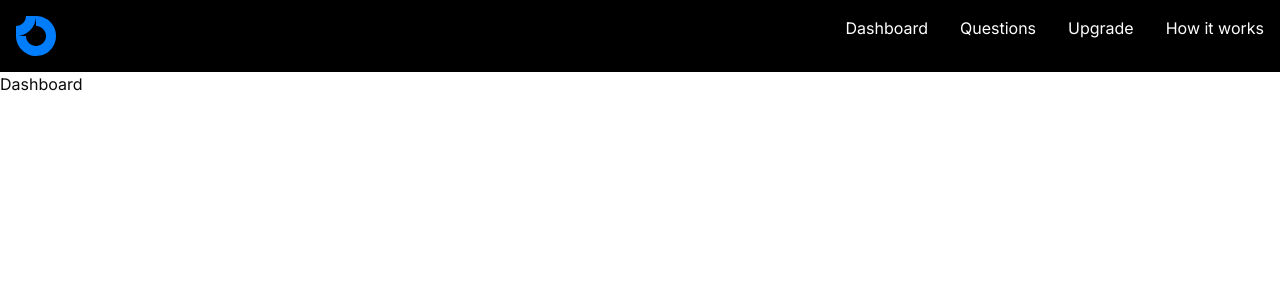
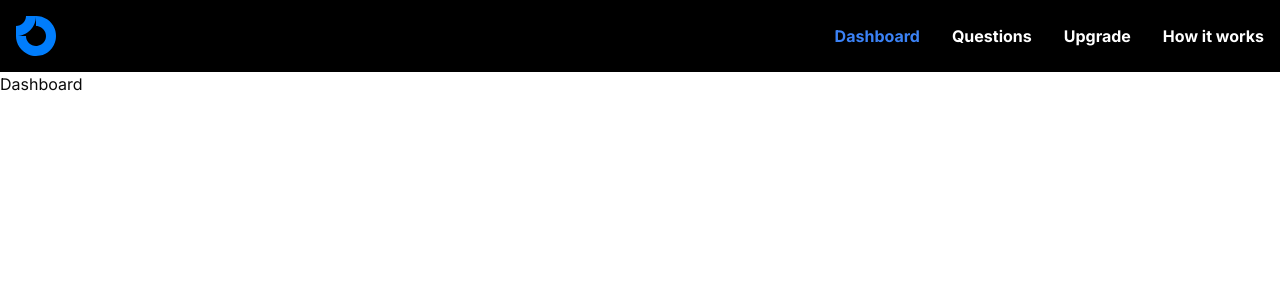
Before and after one commit to Archna29/interview-mock, a Next.js app: page /dashboard in a window 1280 px wide. Shown: the top 300 px of the page. Built offline with nearby package versions, Linux system fonts and the light colour scheme.

Commit message:
styling in header

```diff
--- a/app/dashboard/_components/Header.jsx
+++ b/app/dashboard/_components/Header.jsx
@@ -1,16 +1,29 @@
+"use client"
 import { UserButton } from '@clerk/nextjs'
 import Image from 'next/image'
-import React from 'react'
+import { usePathname } from 'next/navigation'
+import React, { useEffect } from 'react'
 
 function Header() {
+    const path=usePathname();
+    useEffect(()=>{
+console.log(path);
+    },[])
   return (
-    <div className='flex p-4 item-center justify-between bg-black'>
+    <div className='flex p-4 item-center justify-between bg-black '>
         <Image src={'/logo.svg'} width={40} height={20} alt="logo"/>
-        <ul className='flex gap-8 text-white'>
-            <li>Dashboard</li>
-            <li>Questions</li>
-            <li>Upgrade</li>
-            <li>How it works</li>
+
+
+        <ul className=' flex gap-8  text-white  leading-10 cursor-pointer'>
+            <li className={`hover:text-blue-500 font-bold transition-all
+             ${path=='/dashboard' && 'text-blue-500 font-bold'}`}
+            >Dashboard</li>
+            <li className={`hover:text-blue-500 font-bold transition-all
+             ${path=='/dashboard/questions' && 'text-blue-500 font-bold'}`}>Questions</li>
+            <li className={`hover:text-blue-500 font-bold transition-all
+             ${path=='/dashboard/upgrade' && 'text-blue-500 font-bold'}`}>Upgrade</li>
+            <li className={`hover:text-blue-500 font-bold transition-all
+             ${path=='/dashboard/howitworks' && 'text-blue-500 font-bold'}`}>How it works</li>
         </ul>
         <UserButton/>
     </div>
```
